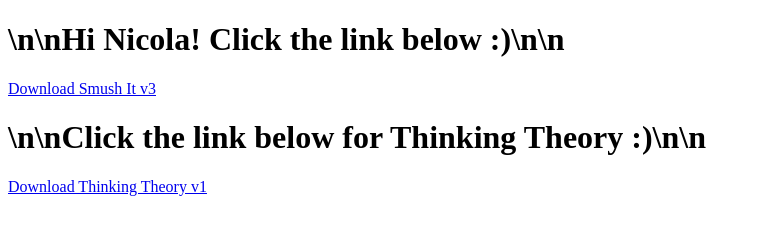
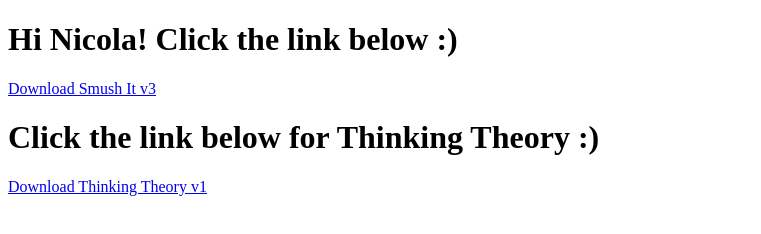
Before and after one commit to gasparhunt/gasparhunt.github.io, a plain HTML site: page index.html in a window 1280 px wide. Shown: the whole page, without its empty margins (0-761 px from the left). Drawn offline with Linux system fonts and the light colour scheme.

Commit message:
deleted \n\n in index.html

```diff
--- a/index.html
+++ b/index.html
@@ -1,9 +1,9 @@
 <!DOCTYPE html>
 <html>
 <body>
-<h1>\n\nHi Nicola! Click the link below :)\n\n</h1>
+<h1>Hi Nicola! Click the link below :)</h1>
 <a href="itms-services://?action=download-manifest&url=https://gasparhunt.github.io/SmushIt/manifest.plist">Download Smush It v3</a>
-<h1>\n\nClick the link below for Thinking Theory :)\n\n</h1>
+<h1>Click the link below for Thinking Theory :)</h1>
 <a href="itms-services://?action=download-manifest&url=https://gasparhunt.github.io/ThinkingTheory/manifest.plist">Download Thinking Theory v1</a>
 </body>
 </html>
```
